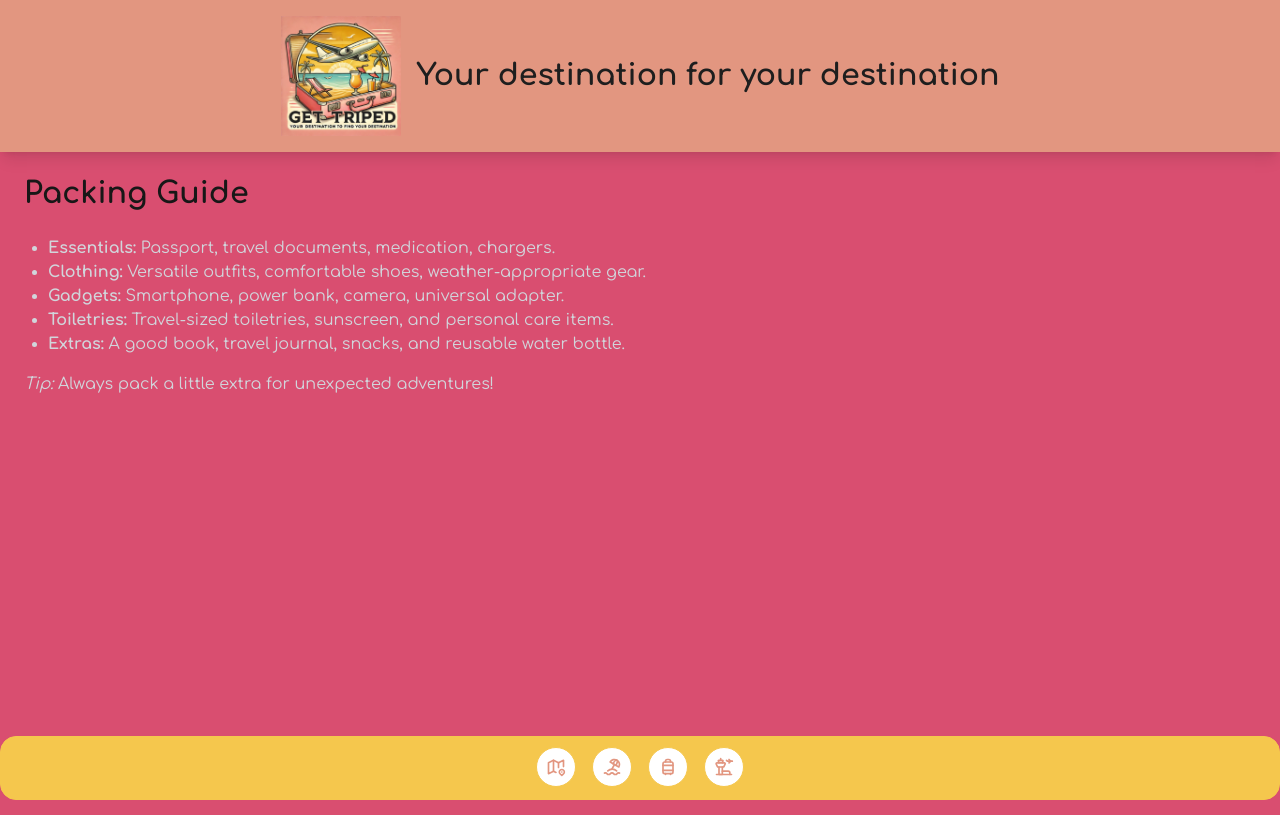
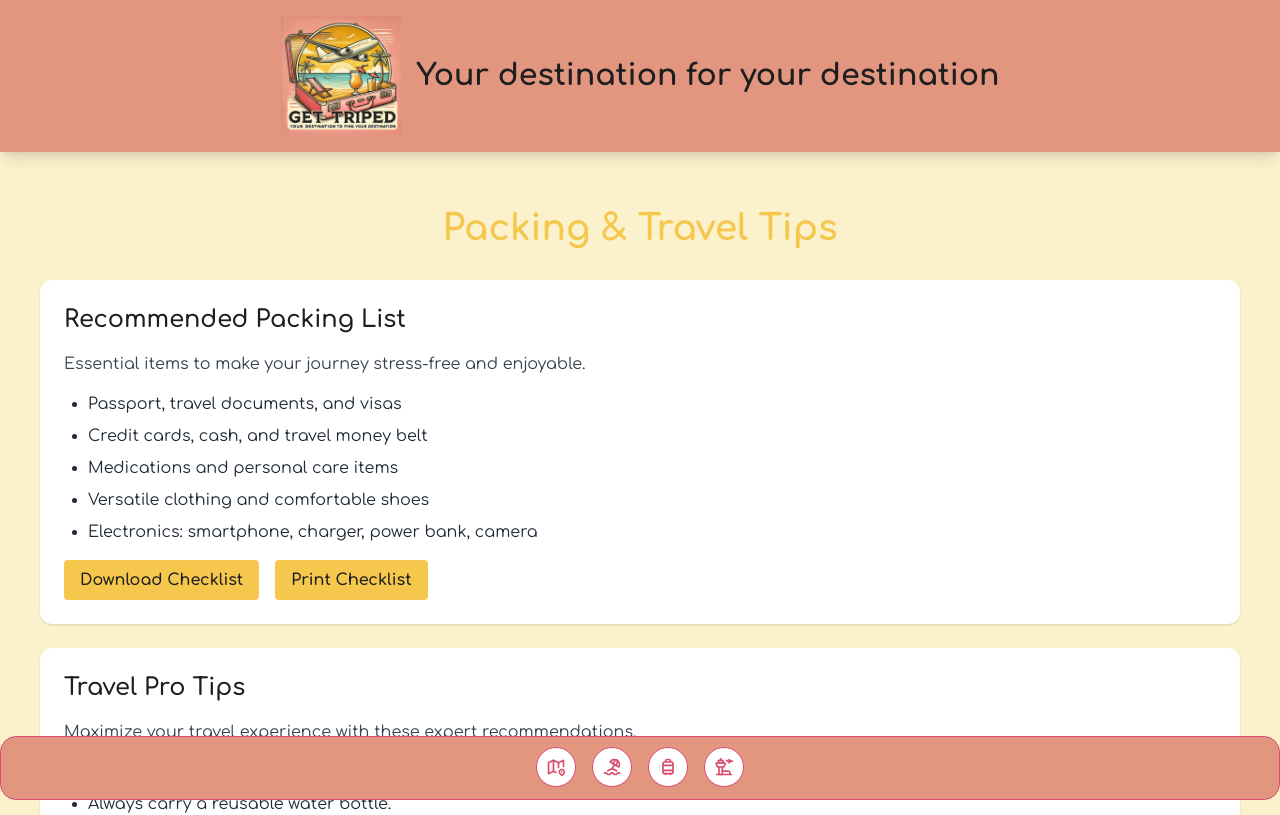
Before and after one commit to LegendairyDude/get-triped, a Next.js app: page /packing in a window 1280 px wide. Shown: the top 815 px of the page. Built offline with nearby package versions, Linux system fonts and the light colour scheme.

Commit message:
Style updates. Expanded packing information and beginging to incorporate visa information (entry / eticket, whatever needed per destination )

```diff
--- a/src/app/layout.tsx
+++ b/src/app/layout.tsx
@@ -1,9 +1,9 @@
-// app/layout.jsx
+
 import type { Metadata } from "next";
-import theme from "@/theme/theme"; // adjust this path as needed
+import theme from "@/theme/theme"; // Ensure your theme file exports your fonts and colours
 import "./globals.css";
 
-// Import client components for common UI elements.
+// Import common UI components
 import { Header } from "@/components/Header";
 import { FloatingDock } from "@/components/floating-dock";
 import { Footer } from "@/components/Footer";
@@ -14,7 +14,6 @@ import {
   IconBuildingAirport,
 } from "@tabler/icons-react";
 
-// Global metadata
 export const metadata: Metadata = {
   title: "Get Triped",
   description: "Your destination to find your destination",
@@ -23,7 +22,6 @@ export const metadata: Metadata = {
   },
 };
 
-// Define the navigation items for your floating dock.
 const yourItems = [
   {
     id: 1,
@@ -54,7 +52,9 @@ const yourItems = [
 export default function RootLayout({ children }: { children: React.ReactNode }) {
   return (
     <html lang="en">
-      <body className={`${theme.comfortaaFont.variable} antialiased bg-accent`}>
+      <body
+        className={`${theme.comfortaaFont.variable} antialiased bg-light text-dark`}
+      >
         <Header />
         <main className="flex-1 container mx-auto p-6">{children}</main>
         <FloatingDock
--- a/src/app/packing/page.jsx
+++ b/src/app/packing/page.jsx
@@ -1,35 +1,56 @@
-// app/packing/page.jsx
 "use client";
+
+import { InfoCard } from "@/components/InfoCard";
 
 export default function PackingPage() {
   return (
-    <div>
-      <h2 className="text-3xl font-bold mb-6">Packing Guide</h2>
-      <ul className="list-disc pl-6 text-gray-300">
-        <li>
-          <strong>Essentials:</strong> Passport, travel documents, medication,
-          chargers.
-        </li>
-        <li>
-          <strong>Clothing:</strong> Versatile outfits, comfortable shoes,
-          weather-appropriate gear.
-        </li>
-        <li>
-          <strong>Gadgets:</strong> Smartphone, power bank, camera, universal
-          adapter.
-        </li>
-        <li>
-          <strong>Toiletries:</strong> Travel-sized toiletries, sunscreen, and
-          personal care items.
-        </li>
-        <li>
-          <strong>Extras:</strong> A good book, travel journal, snacks, and
-          reusable water bottle.
-        </li>
-      </ul>
-      <p className="mt-4 text-gray-300">
-        <em>Tip:</em> Always pack a little extra for unexpected adventures!
-      </p>
+    <div className="container mx-auto px-4 py-8 pb-20">
+      <h1 className="text-4xl font-bold text-center mb-8 text-primary">
+        Packing & Travel Tips
+      </h1>
+
+      {/* Recommended Packing List Card */}
+      <InfoCard
+        title="Recommended Packing List"
+        description="Essential items to make your journey stress-free and enjoyable."
+        actions={[
+          {
+            label: "Download Checklist",
+            onClick: () => console.log("Download clicked"),
+          },
+          {
+            label: "Print Checklist",
+            onClick: () => console.log("Print clicked"),
+          },
+        ]}
+      >
+        <ul className="list-disc pl-6 text-gray-800 dark:text-gray-200 space-y-2">
+          <li>Passport, travel documents, and visas</li>
+          <li>Credit cards, cash, and travel money belt</li>
+          <li>Medications and personal care items</li>
+          <li>Versatile clothing and comfortable shoes</li>
+          <li>Electronics: smartphone, charger, power bank, camera</li>
+        </ul>
+      </InfoCard>
+
+      {/* Travel Pro Tips Card */}
+      <InfoCard
+        title="Travel Pro Tips"
+        description="Maximize your travel experience with these expert recommendations."
+        actions={[
+          {
+            label: "Download Tips",
+            onClick: () => console.log("Download tips clicked"),
+          },
+        ]}
+      >
+        <ul className="list-disc pl-6 text-gray-800 dark:text-gray-200 space-y-2">
+          <li>Book flights in advance for the best deals.</li>
+          <li>Always carry a reusable water bottle.</li>
+          <li>Learn basic phrases in the local language.</li>
+          <li>Keep digital copies of important documents.</li>
+        </ul>
+      </InfoCard>
     </div>
   );
 }
--- a/src/app/page.tsx
+++ b/src/app/page.tsx
@@ -1,4 +1,3 @@
-// app/page.jsx
 "use client";
 
 import { ResortCarousel } from "@/components/ResortCarousel";
@@ -6,11 +5,11 @@ import { resorts } from "@/data/resorts";
 
 export default function Home() {
   return (
-    // TODO: PAGE BG COLOR FOUND HERE
-    <div className="min-h-screen bg-accent text-white flex flex-col">
-      {/* Page-specific content; the Header, FloatingDock, and Footer come from the global layout */}
+    <div className="min-h-screen bg-light text-dark flex flex-col">
       <section className="container mx-auto p-6">
-        <h2 className="text-2xl font-bold mb-4">Resorts of the Day</h2>
+        <h2 className="text-4xl font-bold text-center mb-10 text-accent">
+          Resorts of the Day
+        </h2>
         <ResortCarousel resorts={resorts.slice(0, 5)} />
       </section>
     </div>
--- /dev/null
+++ b/src/components/InfoCard.jsx
@@ -0,0 +1,27 @@
+"use client";
+import React from "react";
+
+export function InfoCard({ title, description, children, actions }) {
+  return (
+    <div className="bg-white dark:bg-gray-800 rounded-xl shadow p-6 mb-6">
+      <h2 className="text-2xl font-semibold text-dark mb-4">{title}</h2>
+      {description && (
+        <p className="text-gray-700 dark:text-gray-300 mb-4">{description}</p>
+      )}
+      <div className="mb-4">{children}</div>
+      {actions && (
+        <div className="flex space-x-4">
+          {actions.map((action, index) => (
+            <button
+              key={index}
+              onClick={action.onClick}
+              className="bg-primary text-dark font-semibold py-2 px-4 rounded hover:bg-accent transition-colors"
+            >
+              {action.label}
+            </button>
+          ))}
+        </div>
+      )}
+    </div>
+  );
+}
--- a/src/components/ResortCarousel.jsx
+++ b/src/components/ResortCarousel.jsx
@@ -40,7 +40,7 @@ export function ResortCarousel({ resorts, speed = 20 }) {
   return (
     <div
       className={cn(
-        "relative w-full py-4 transition-all duration-300 bg-primary overflow-hidden",
+        "relative w-full py-4 transition-all duration-300 bg-secondary overflow-hidden",
         outerHovered ? "overflow-x-auto" : "overflow-hidden"
       )}
       onMouseEnter={() => setOuterHovered(true)}
--- a/src/components/floating-dock.jsx
+++ b/src/components/floating-dock.jsx
@@ -28,7 +28,7 @@ const FloatingDockMobile = ({ items, className }) => {
         {open && (
           <motion.div
             layoutId="nav"
-            className="absolute bottom-full mb-2 inset-x-0 flex flex-col gap-2 bg-[#f5c74d] p-2 rounded-lg"
+            className="absolute bottom-full mb-2 inset-x-0 flex flex-col gap-2 bg-[#e29680] p-2 rounded-lg border border-[#d94e70]"
           >
             {items.map((item, idx) => (
               <motion.div
@@ -44,9 +44,9 @@ const FloatingDockMobile = ({ items, className }) => {
               >
                 <Link
                   href={item.href}
-                  className="h-10 w-10 rounded-full bg-white flex items-center justify-center border border-[#f5c74d]"
+                  className="h-10 w-10 rounded-full bg-[#e29680] flex items-center justify-center border border-[#d94e70]"
                 >
-                  <div className="h-4 w-4 text-[#e29680]">{item.icon}</div>
+                  <div className="h-4 w-4 text-[#d94e70]">{item.icon}</div>
                 </Link>
               </motion.div>
             ))}
@@ -55,9 +55,9 @@ const FloatingDockMobile = ({ items, className }) => {
       </AnimatePresence>
       <button
         onClick={() => setOpen(!open)}
-        className="h-10 w-10 rounded-full bg-white flex items-center justify-center border border-[#f5c74d]"
+        className="h-10 w-10 rounded-full bg-[#e29680] flex items-center justify-center border border-[#d94e70]"
       >
-        <IconLayoutNavbarCollapse className="h-5 w-5 text-[#e29680]" />
+        <IconLayoutNavbarCollapse className="h-5 w-5 text-[#d94e70]" />
       </button>
     </div>
   );
@@ -70,7 +70,7 @@ const FloatingDockDesktop = ({ items, className }) => {
       onMouseMove={(e) => mouseX.set(e.pageX)}
       onMouseLeave={() => mouseX.set(Infinity)}
       className={cn(
-        "mx-auto hidden md:flex h-16 gap-4 items-end rounded-2xl bg-[#f5c74d] px-4 pb-3 border border-[#f5c74d]",
+        "mx-auto hidden md:flex h-16 gap-4 items-end rounded-2xl bg-[#e29680] px-4 pb-3 border border-[#d94e70]",
         className
       )}
     >
@@ -124,7 +124,7 @@ function IconContainer({ mouseX, title, icon, href }) {
         style={{ width, height }}
         onMouseEnter={() => setHovered(true)}
         onMouseLeave={() => setHovered(false)}
-        className="aspect-square rounded-full bg-white flex items-center justify-center relative border border-[#f5c74d]"
+        className="aspect-square rounded-full bg-white flex items-center justify-center relative border border-[#d94e70]"
       >
         <AnimatePresence>
           {hovered && (
@@ -132,7 +132,7 @@ function IconContainer({ mouseX, title, icon, href }) {
               initial={{ opacity: 0, y: 10, x: "-50%" }}
               animate={{ opacity: 1, y: 0, x: "-50%" }}
               exit={{ opacity: 0, y: 2, x: "-50%" }}
-              className="px-2 py-0.5 whitespace-pre rounded-md bg-white border border-[#f5c74d] text-gray-800 absolute left-1/2 -translate-x-1/2 -top-8 w-fit text-xs"
+              className="px-2 py-0.5 whitespace-pre rounded-md bg-white border border-[#d94e70] text-gray-800 absolute left-1/2 -translate-x-1/2 -top-8 w-fit text-xs"
             >
               {title}
             </motion.div>
@@ -140,7 +140,7 @@ function IconContainer({ mouseX, title, icon, href }) {
         </AnimatePresence>
         <motion.div
           style={{ width: widthIcon, height: heightIcon }}
-          className="flex items-center justify-center text-[#e29680]"
+          className="flex items-center justify-center text-[#d94e70]"
         >
           {icon}
         </motion.div>
--- /dev/null
+++ b/src/data/links.js
@@ -0,0 +1,3 @@
+//Test link for expedia
+const expediaPackacgePage =
+  "https://expedia.com/affiliates/expedia-home.APCKe7i";
```
Also changed, not shown: src/app/destinations/[slug]/page.jsx (+27 -30 lines), src/data/destinationVisaInfo.json (added, +27 -0 lines), public/Bavaro-Beach.jpg (added), public/PuntaCanaBeachDominicanRepublic2Palms.jpg (added).
